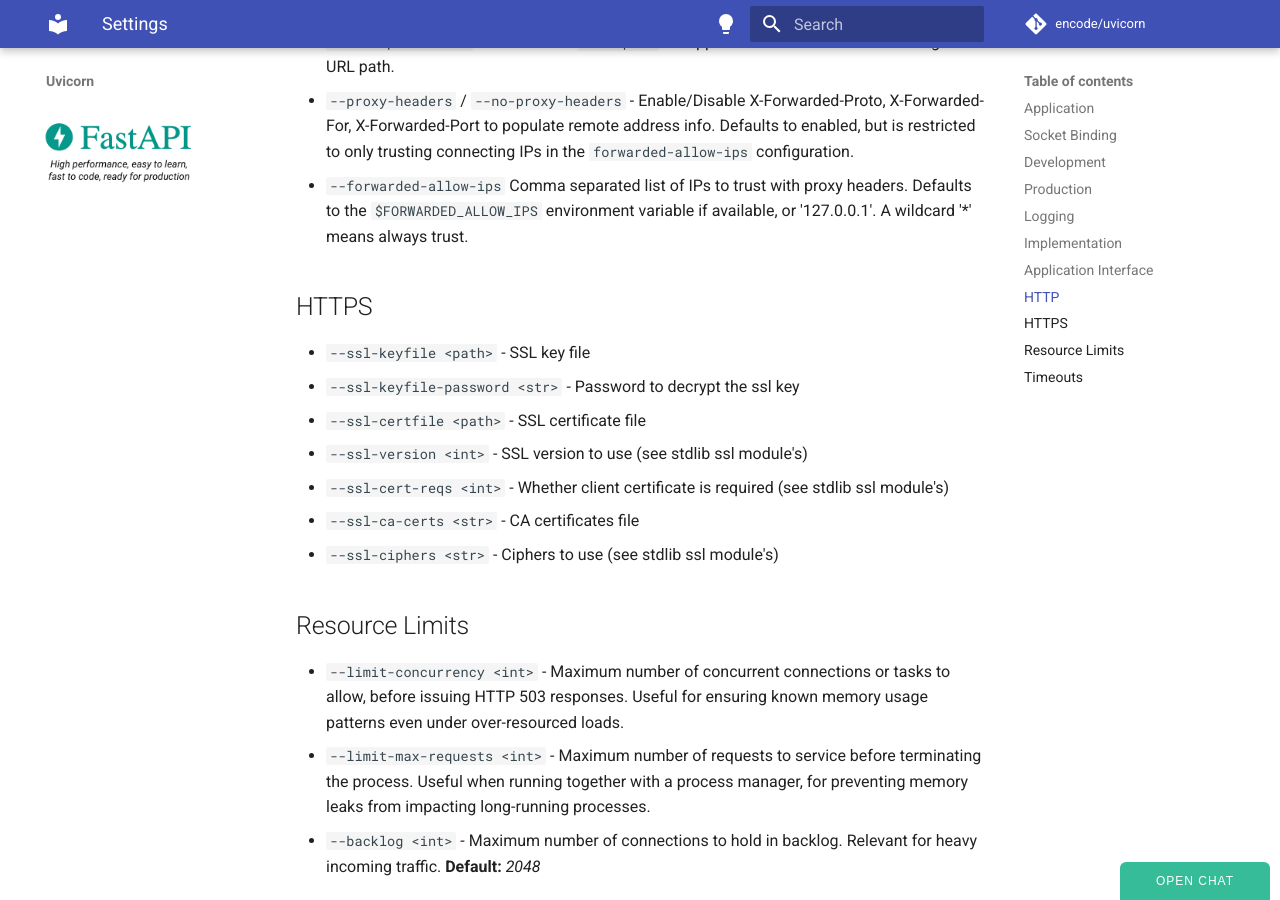
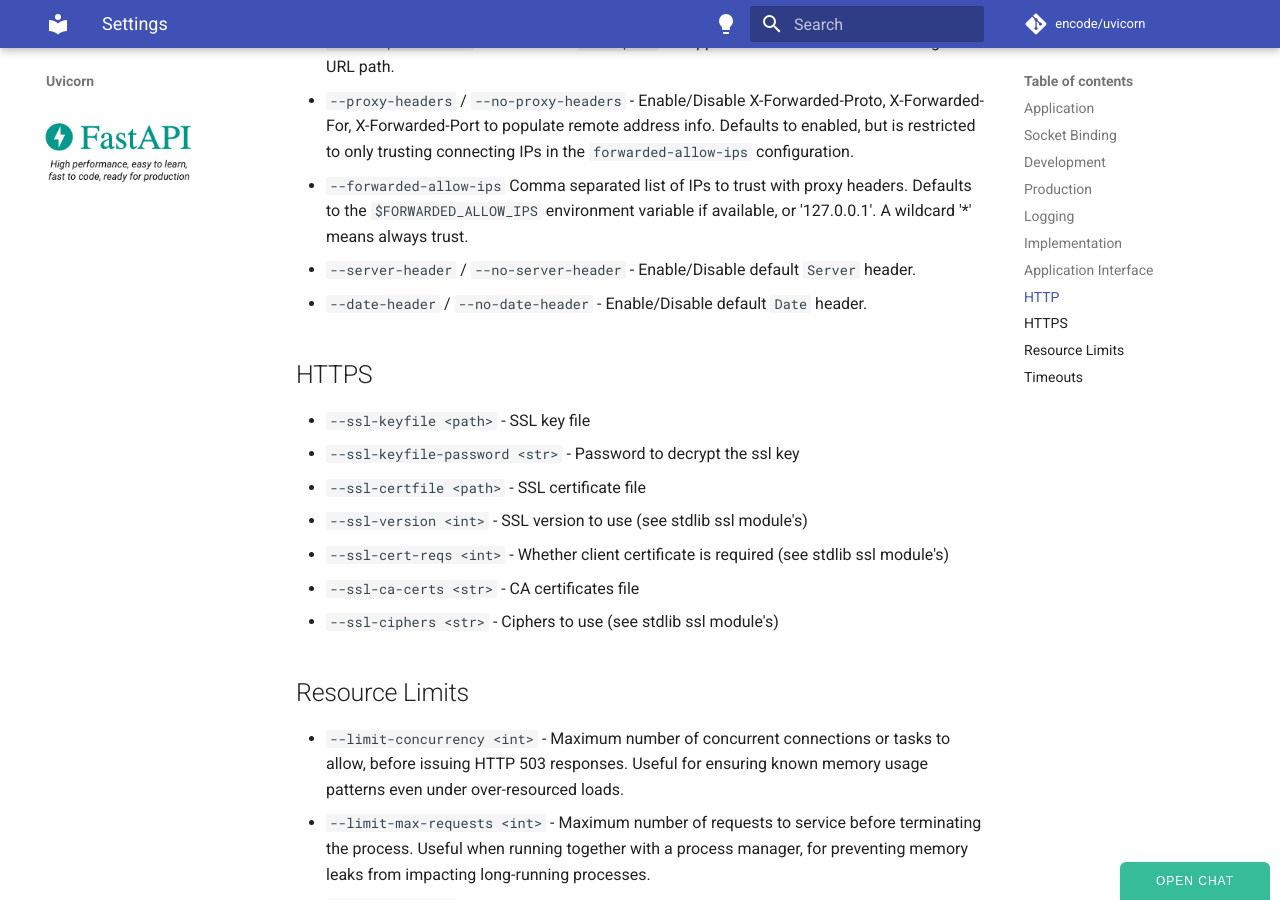
Before and after one commit to encode/uvicorn, an MkDocs documentation site: the page built from docs/settings.md, in a window 1280 px wide and 900 px high, scrolled down 2685 px. Built offline with MkDocs 1.6.1 and Material for MkDocs 9.7.7, drawn with Linux system fonts in a browser that asks for light colours; comment, search, counter and statistics services are not loaded.

Commit message:
Add missing documentation about date and server header CLI options (#1194)

```diff
--- a/docs/settings.md
+++ b/docs/settings.md
@@ -63,6 +63,8 @@ Note that WSGI mode always disables WebSocket support, as it is not supported by
 * `--proxy-headers` / `--no-proxy-headers` - Enable/Disable X-Forwarded-Proto, X-Forwarded-For, X-Forwarded-Port to populate remote address info. Defaults to enabled, but is restricted to only trusting
 connecting IPs in the `forwarded-allow-ips` configuration.
 * `--forwarded-allow-ips` <comma-separated-list> Comma separated list of IPs to trust with proxy headers. Defaults to the `$FORWARDED_ALLOW_IPS` environment variable if available, or '127.0.0.1'. A wildcard '*' means always trust.
+* `--server-header` / `--no-server-header` - Enable/Disable default `Server` header.
+* `--date-header` / `--no-date-header` - Enable/Disable default `Date` header.
 
 ## HTTPS
 
```
